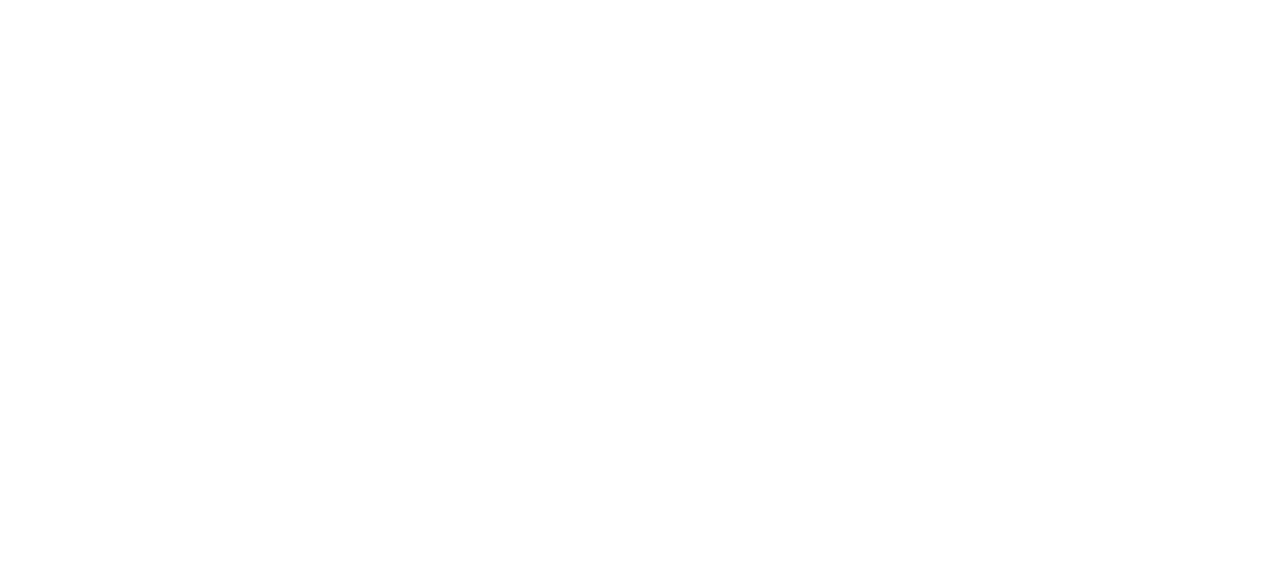
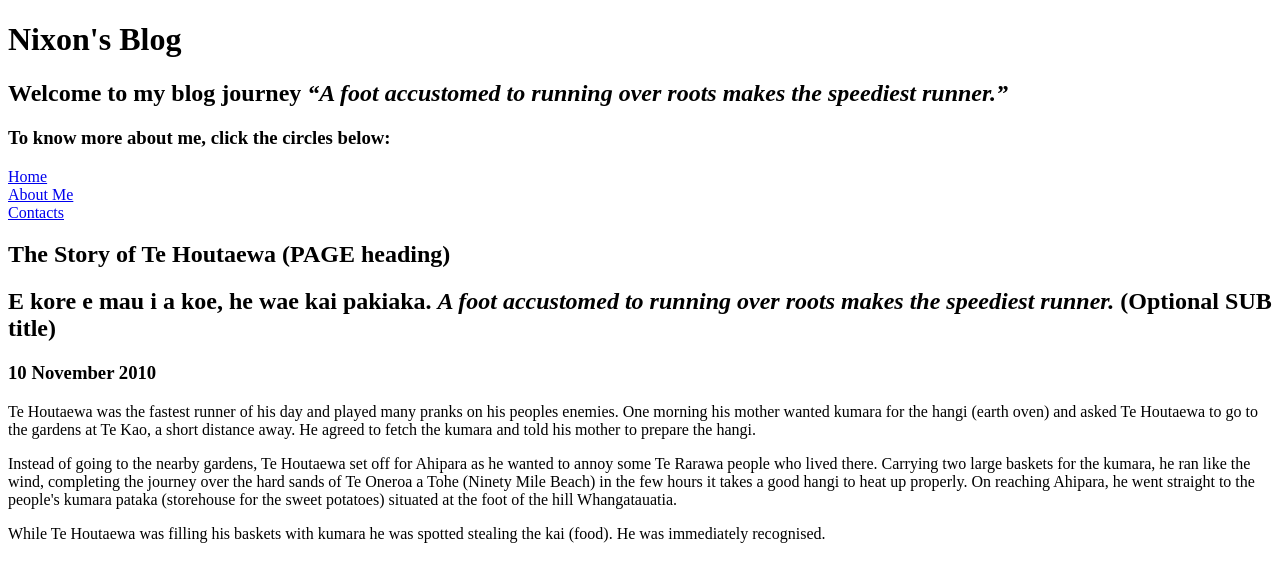
Before and after one commit to Ncam00/ncam00.github.io, a plain HTML site: page blog/javascript-basics.html in a window 1280 px wide. Drawn offline with Linux system fonts and the light colour scheme.

Commit message:
fixed blog scruture

```diff
--- a/blog/javascript-basics.html
+++ b/blog/javascript-basics.html
@@ -0,0 +1,50 @@
+<!DOCTYPE html>
+<html lang="en">
+<head>
+   <meta charset="UTF-8" />
+<meta name="viewport" content="width=device-width, initial-scale=1" />
+<meta name="viewport" content="width=500, initial-scale=1" />
+<meta name="viewport" content="interactive-widget=resizes-content" />
+   <title>Welcome to Nixon's Blog</title>
+   <link rel="stylesheet" href="../style.css" />
+</head>
+<body>
+  <header>
+    <h1>Nixon's Blog</h1>
+    <h2>
+      Welcome to my blog journey
+      <em>“A foot accustomed to running over roots makes the speediest runner.”</em>
+    </h2>
+    <h3>To know more about me, click the circles below:</h3>
+
+    <nav>
+      <div class="circle-container">
+        <div class="circle" id="circle1"> <a href="#">Home</a> </div>
+      <div class="circle" id="circle2"><a href="#about">About Me</a></div>
+      <div class="circle" id="circle3"><a href="#contact">Contacts</a></div>
+    </div>
+    </nav>
+  </header>
+
+  <main>
+
+    <section>
+       <h1>The Story of Te Houtaewa (PAGE heading)</h1>
+    <h2>E kore e mau i a koe, he wae kai pakiaka. <em>A foot accustomed to running over roots makes the speediest runner.</em> (Optional SUB title) </h2>
+    <h3>10 November 2010</h3>
+      <p>
+        Te Houtaewa was the fastest runner of his day and played many pranks on his peoples enemies. One morning his mother wanted kumara for the hangi (earth oven) and asked Te Houtaewa to go to the gardens at Te Kao, a short distance away. He agreed to fetch the kumara and told his mother to prepare the hangi.
+      </p>
+      <p>
+        Instead of going to the nearby gardens, Te Houtaewa set off for Ahipara as he wanted to annoy some Te Rarawa people who lived there. Carrying two large baskets for the kumara, he ran like the wind, completing the journey over the hard sands of Te Oneroa a Tohe (Ninety Mile Beach) in the few hours it takes a good hangi to heat up properly. On reaching Ahipara, he went straight to the people's kumara pataka (storehouse for the sweet potatoes) situated at the foot of the hill Whangatauatia.
+      </p>
+      <p>
+        While Te Houtaewa was filling his baskets with kumara he was spotted stealing the kai (food). He was immediately recognised.
+      </p>
+    </section>
+  </main>
+
+  <!-- this is a comment -->
+
+</body>
+</html>
--- /dev/null
+++ b/style.css
@@ -0,0 +1,16 @@
+/* widescreen displays */
+@media only screen and (min-width: 920px) {
+    .container { /* some layout rules */ }
+}
+
+/* tablets */
+@media only screen and (max-width: 919px) {
+    .container { /* some layout rules */ }
+}
+
+/* phones */
+@media only screen and (max-width: 400px) {
+    .container { /* some layout rules */ }
+}
+.circle {}
+.circle-container {}
```
Also changed, not shown: blog/te-houtaewa-template.html (+15 -33 lines), index.html (+48 -8 lines), blog/index.html (deleted), blog/style.css (deleted), 1 other file.
